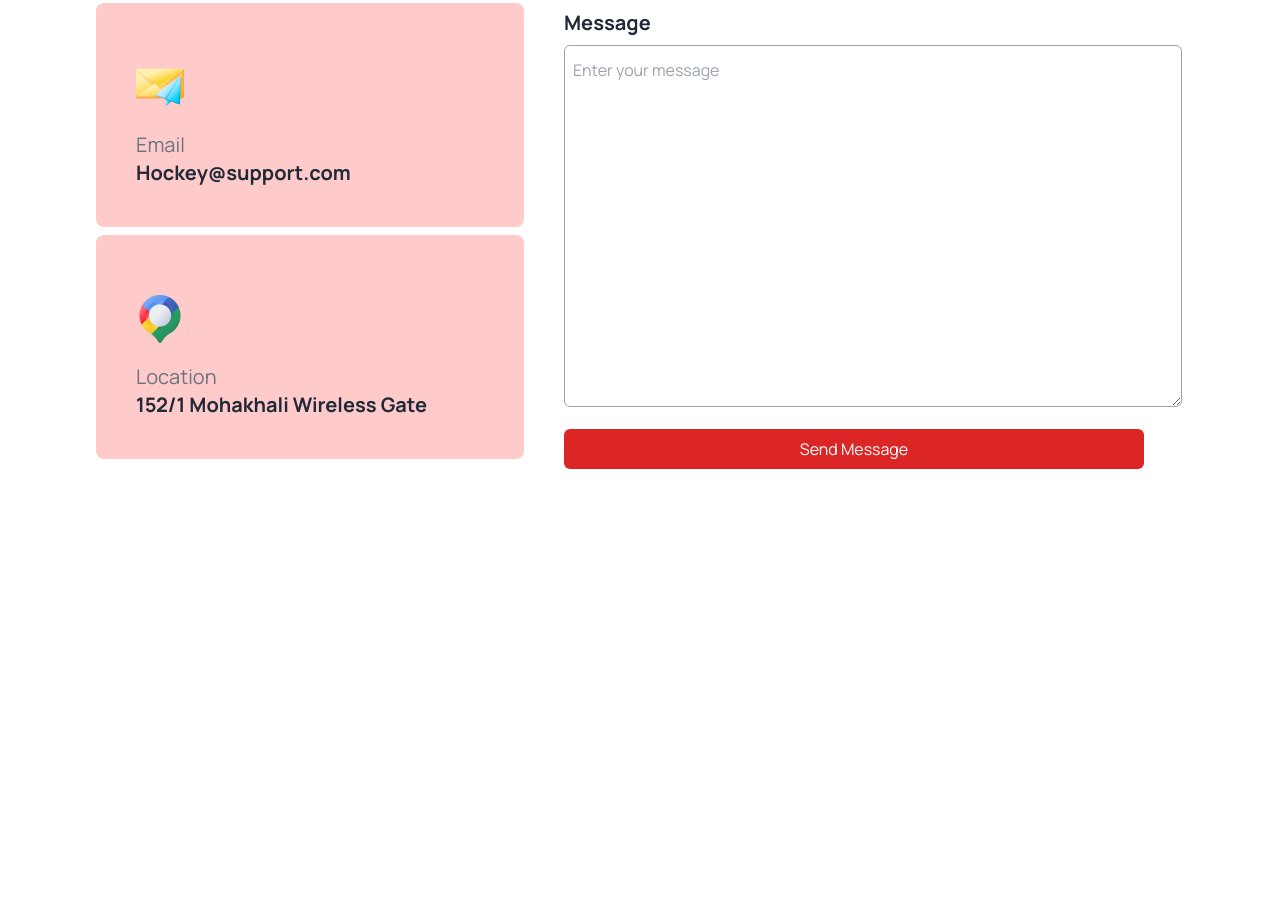
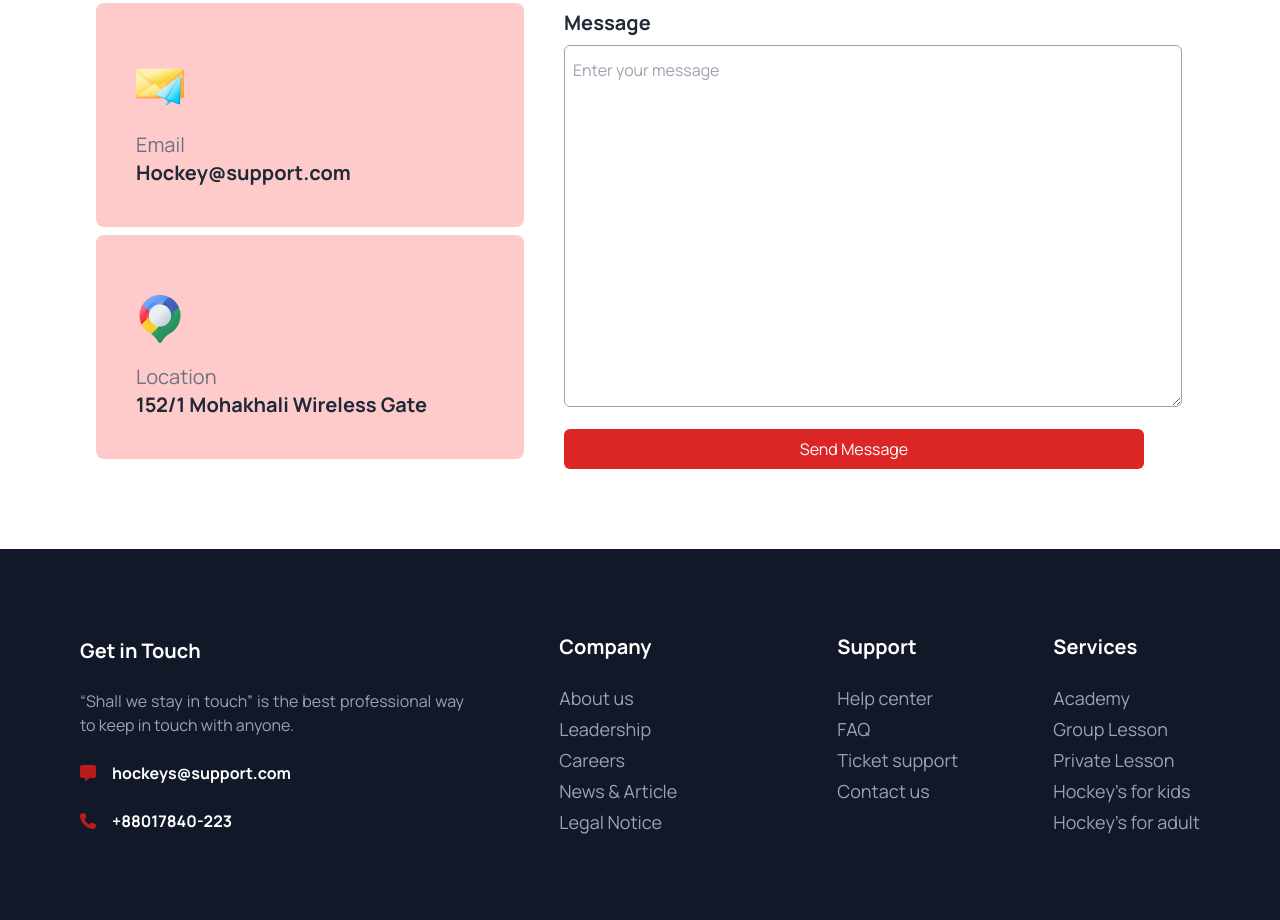
Before and after one commit to Monjurul-190629/Third-assignment, a plain HTML site: page index.html in a window 1280 px wide. Shown: the part 3864-4784 px from the top of the page. Before the commit the page ends 4333 px from the top, so only its background shows below. Drawn offline with nearby package versions, Linux system fonts and the light colour scheme.

Commit message:
submit all the section

```diff
--- a/index.html
+++ b/index.html
@@ -427,8 +427,46 @@
         </div>
 
     </main>
-    <footer>
-
+    <footer class = "bg-gray-900 mt-20">
+        <div class = "flex flex-col justify-between items-center px-10 lg:px-20 py-16 lg:py-30 lg:flex-row">
+          <div class ="text-center lg:text-justify lg:w-96 py-5">
+              <h2 class = "text-white text-xl font-semibold lg:font-bold">Get in Touch</h2>
+              <p class = "text-gray-400 mt-6 mb-6">“Shall we stay in touch” is the best professional way to keep in touch with anyone.</p>
+              <i class="fa-solid fa-message text-red-700"></i><span class = "ml-4 text-white font-semibold">hockeys@support.com</span><br><br>
+              <i class="fa-solid fa-phone text-red-700"></i><span class = "ml-4 text-white font-semibold">+88017840-223</span>
+          </div>
+          <div class = "flex justify-between gap-10 lg:gap-40 py-8 lg:py-5">
+            <div class = "text-center lg:text-justify">
+              <h2 class = "text-white text-xl font-semibold">Company</h2>
+              <ul class = "list-none text-[15px] lg:text-[18px] text-gray-400">
+                <li class = "mt-2 lg:mt-6"><a href = "#">About us</a></li>
+                <li class = "mt-1"><a href = "#">Leadership</a></li>
+                <li class = "mt-1"><a href = "#">Careers</a></li>
+                <li class = "mt-1"><a href = "#">News & Article</a></li>
+                <li class = "mt-1"><a href = "#">Legal Notice</a></li>
+              </ul>
+            </div>
+            <div class = "text-center lg:text-justify">
+              <h2 class = "text-white text-xl font-semibold lg:font-bold">Support</h2>
+              <ul class = "list-none text-[15px] lg:text-[18px] text-gray-400">
+                <li class = "mt-2 lg:mt-6"><a href = "#">Help center</a></li>
+                <li class = "mt-1"><a href = "#">FAQ</a></li>
+                <li class = "mt-1"><a href = "#">Ticket support</a></li>
+                <li class = "mt-1"><a href = "#">Contact us</a></li>
+              </ul>
+            </div>
+          </div>
+          <div class = "text-center lg:text-justify">
+            <h2 class = "text-white text-xl font-semibold lg:font-bold">Services</h2>
+            <ul class = "list-none text-[15px] lg:text-[18px] text-gray-400">
+              <li class = "mt-2 lg:mt-6"><a href = "#">Academy</a></li>
+              <li class = "mt-1"><a href = "#">Group Lesson</a></li>
+              <li class = "mt-1"><a href = "#">Private Lesson</a></li>
+              <li class = "mt-1"><a href = "#">Hockey's for kids</a></li>
+              <li class = "mt-1"><a href = "#">Hockey's for adult</a></li>
+            </ul>
+          </div>
+        </div>
     </footer>
 </body>
 </html>
```
